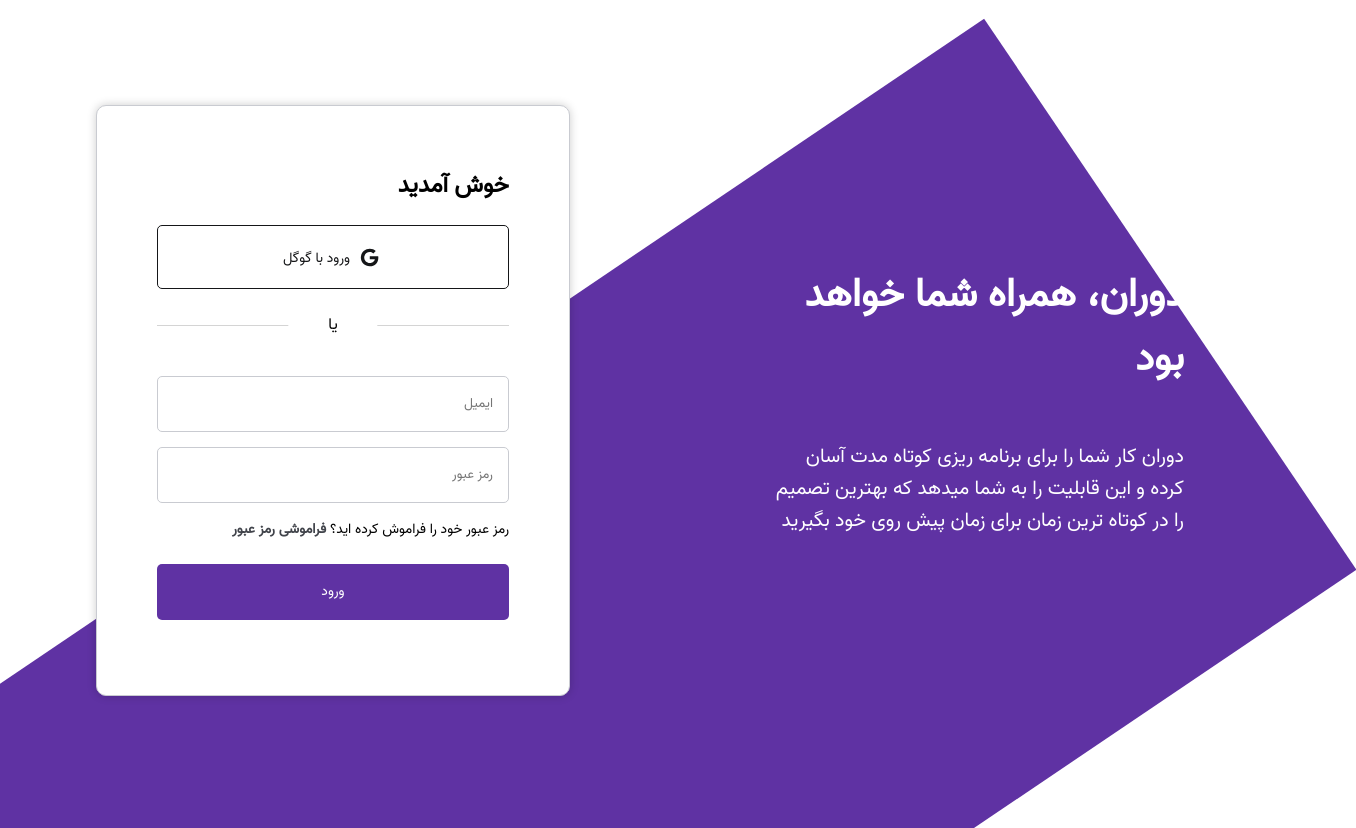
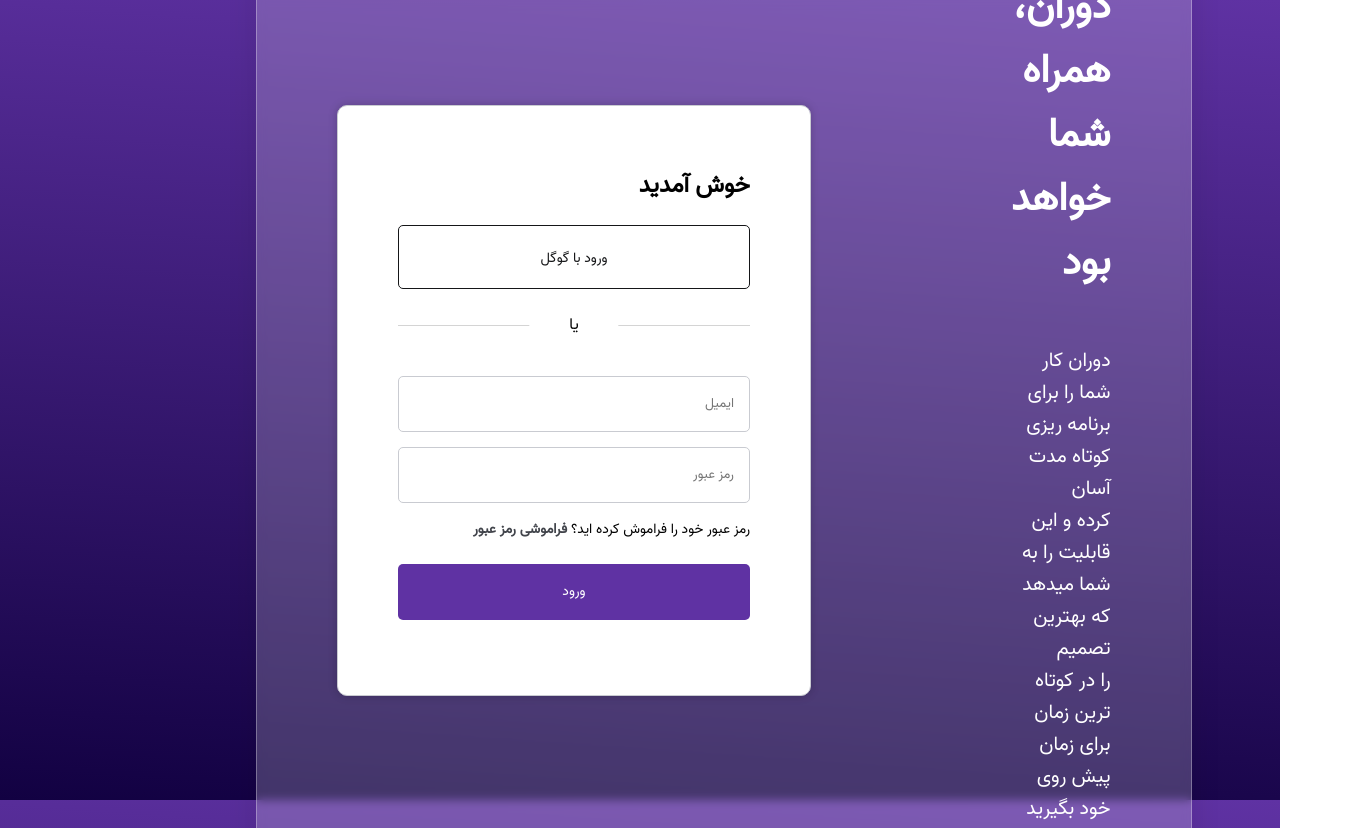
Before and after one commit to cs50teamgit/main-project, a website: page html/login.html in a window 1280 px wide. Shown: the top 828 px of the page, 1356 px wide, since content can reach past the window. Drawn offline with Linux system fonts and the light colour scheme; files whose address does not match are found by name.

Commit message:
updated login page

```diff
--- a/html/login.html
+++ b/html/login.html
@@ -7,8 +7,8 @@
     <link rel="stylesheet" href="../styles/login.css">
 </head>
 <body>
-    <div class="purple-rectangle"></div>
     <div class="container">
+        <div class="container-background">
             <div class="form">
                 <div class="form_login">
                     <div class="form-content">
@@ -16,7 +16,6 @@
                         <div class="media-options">
                             <a href="#" class="field google">
                                 <span>ورود با گوگل</span>
-                            <img src="../img/Group 1.svg" alt="" class="google-img">
                             </a>
                         </div>
                         <div class="line"></div>
@@ -48,6 +47,7 @@
                 </h2>
             </div>
         </div>
+    </div>
 
 </body>
 </html>
--- a/styles/login.css
+++ b/styles/login.css
@@ -8,7 +8,7 @@ body {
     display: flex;
     align-items: center;
     justify-content: center;
-    background-color: white;
+    background: linear-gradient(184deg, rgba(95,50,163,1) 0%, rgba(18,1,66,1) 100%);
 }
 .purple-rectangle {
     position: absolute;
@@ -21,13 +21,30 @@ body {
     overflow-x: auto;
     white-space: nowrap;
 }
+
 .container {
     max-width: 85%;
+    height: 100vh;
+    padding: 10rem;
     display: flex;
     justify-content: space-between;
     align-items: center;
-    height: 100vh;
 }
+
+.container-background{
+    display: flex;
+    justify-content: space-between;
+    align-items: center;
+    padding: 5rem;
+    /* From https://css.glass */
+    background: rgba(255, 255, 255, 0.2);
+    border-radius: 16px;
+    box-shadow: 0 4px 30px rgba(0, 0, 0, 0.1);
+    backdrop-filter: blur(5px);
+    -webkit-backdrop-filter: blur(5px);
+    border: 1px solid rgba(255, 255, 255, 0.3);
+}
+
 .media-options a{
     display: flex;
     align-items: center;
```
Lines whose indentation alone changed are shown as unchanged.
